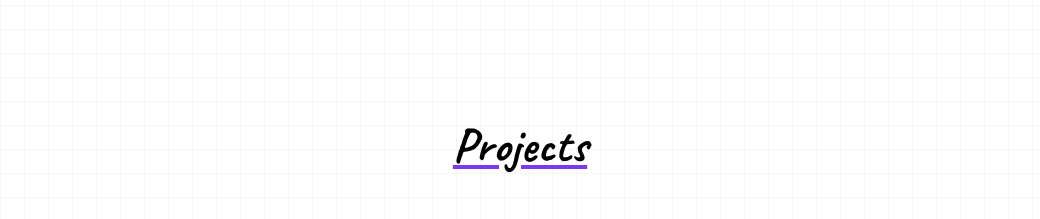
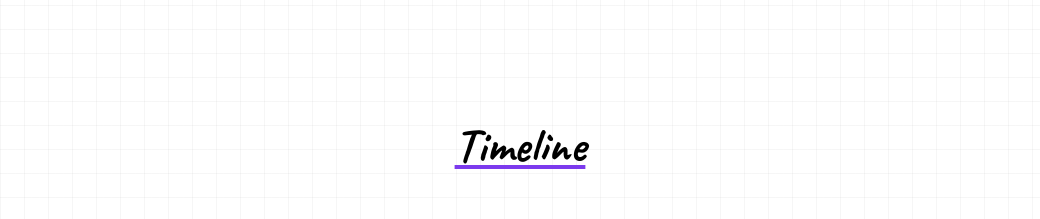
Before and after one commit to ribhugautam/Portfolio, a Next.js app: page / in a window 1280 px wide. Shown: the part 1531-1750 px from the top of the page, without its empty margins (120-1160 px from the left). Built offline with nearby package versions, Linux system fonts and the light colour scheme; a web font is replaced by a local one.

Commit message:
Fixed error

```diff
--- a/src/app/(root)/contact/page.tsx
+++ b/src/app/(root)/contact/page.tsx
@@ -4,7 +4,6 @@ import { useState } from "react";
 
 function page() {
   const [name, setName] = useState("");
-  // const [email, setEmail] = useState("");
   const [message, setMessage] = useState("");
 
   const handleEmailClick = () => {
--- a/src/app/(root)/page.tsx
+++ b/src/app/(root)/page.tsx
@@ -113,7 +113,7 @@ export default function Home() {
         {/* cards */}
 
         <h1 className="text-5xl font-bold font-Caveat underline decoration-violet-600 underline-offset-4 text-black text-center">
-          Projects
+          Timeline
         </h1>
         <section className="flex flex-wrap justify-between p-6 sm:py-24 gap-8">
           <Card
```
